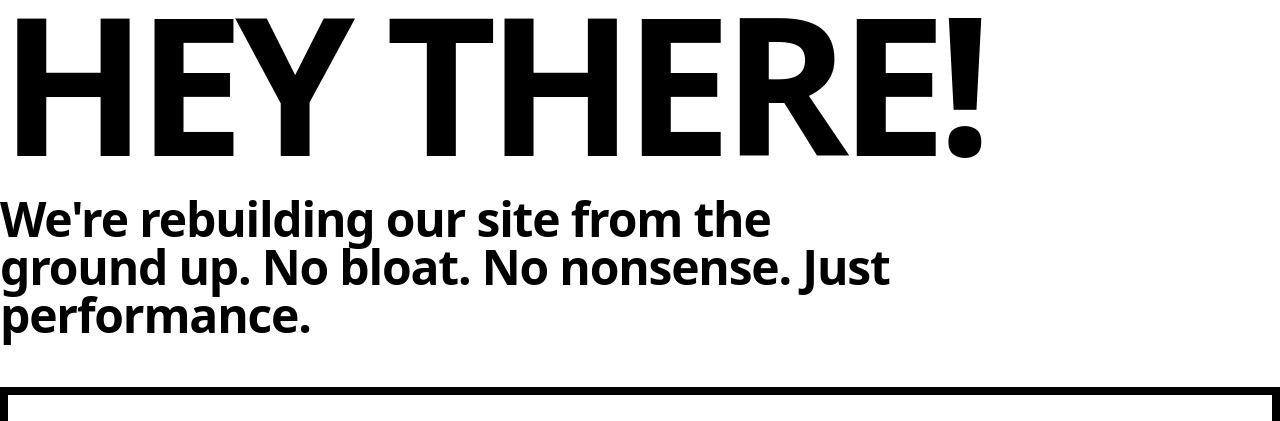
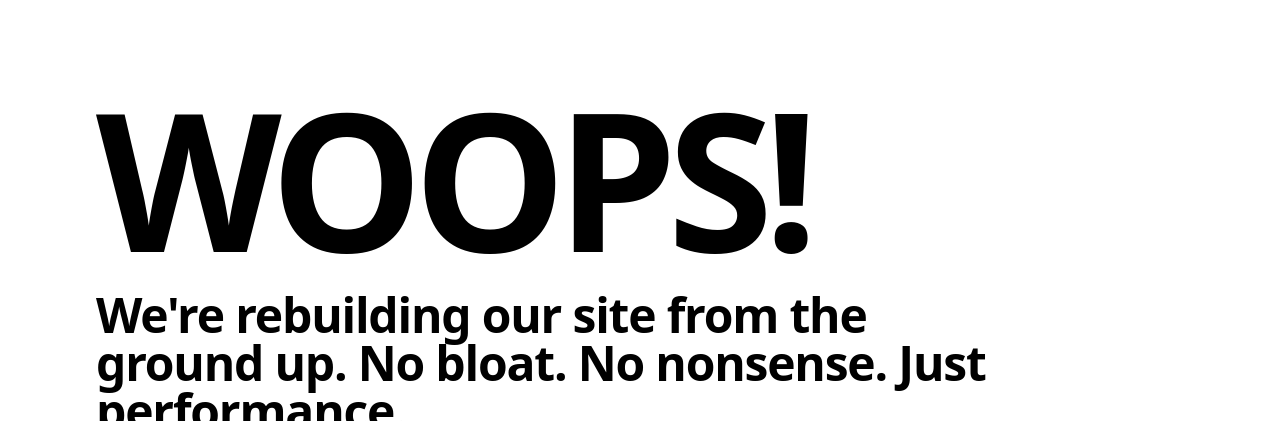
Before and after one commit to SSVG-Group-24/ssvideogrammer-com, a plain HTML site: page index.html in a window 1280 px wide. Shown: the top 421 px of the page. Drawn offline with nearby package versions, Linux system fonts and the light colour scheme.

Commit message:
Modify wordings in homepage

```diff
--- a/index.html
+++ b/index.html
@@ -12,8 +12,9 @@
     <script src="https://cdn.tailwindcss.com"></script>
 </head>
 <body>
+    <main class="min-h-screen flex flex-col justify-center p-8 md:p-24">
         <h1 class="text-[clamp(3rem,15vw,12rem)] font-black leading-[0.85] tracking-tighter uppercase mb-8">
-        Hey there!
+            Woops!
         </h1>
 
         <p class="text-2xl md:text-5xl font-bold tracking-tight mb-12 max-w-4xl">
@@ -32,7 +33,7 @@
                 <li>Email: <a href="mailto:contact@ssvideogrammer.com">contact@ssvideogrammer.com</a></li>
             </ul>
         </section>
-
+    </main>
     <hr>
     <footer>
         <p>&copy; 2026 SSVG Group. All rights reserved.</p>
```
Lines whose indentation alone changed are shown as unchanged.
